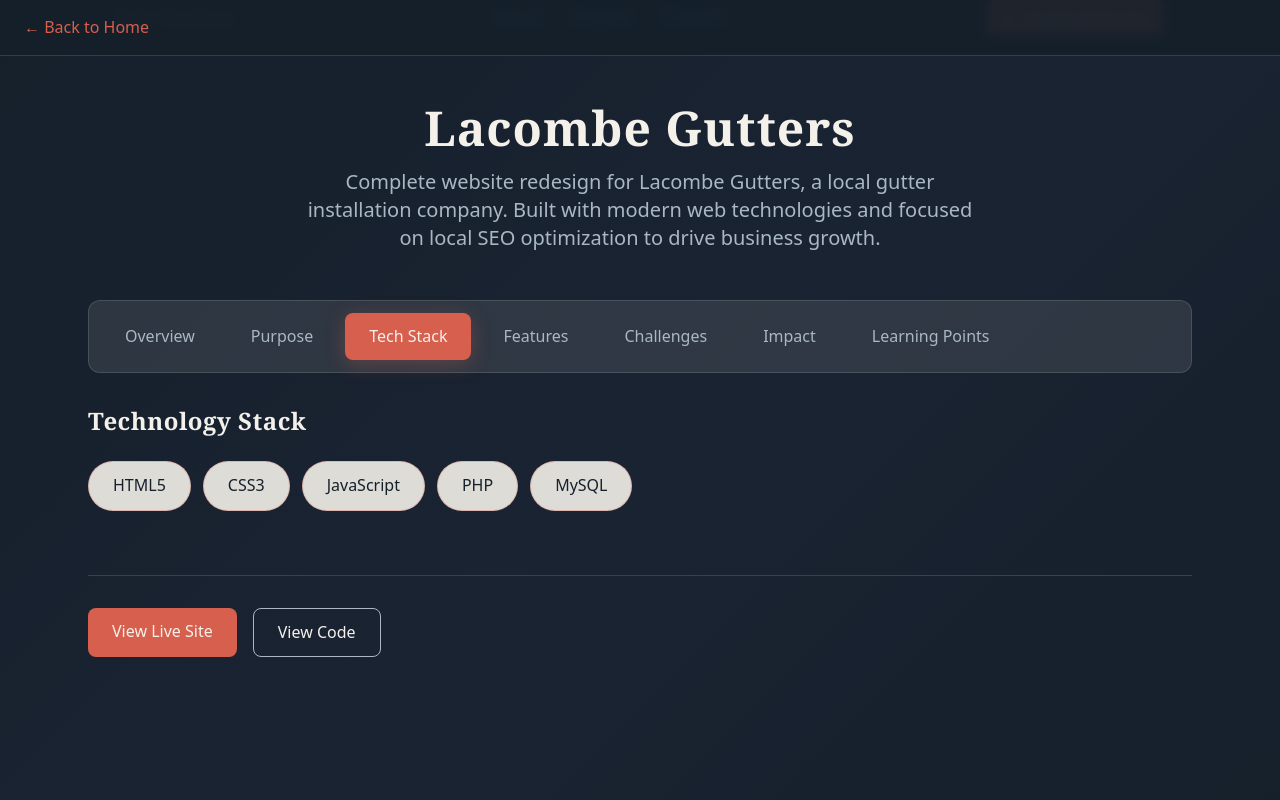
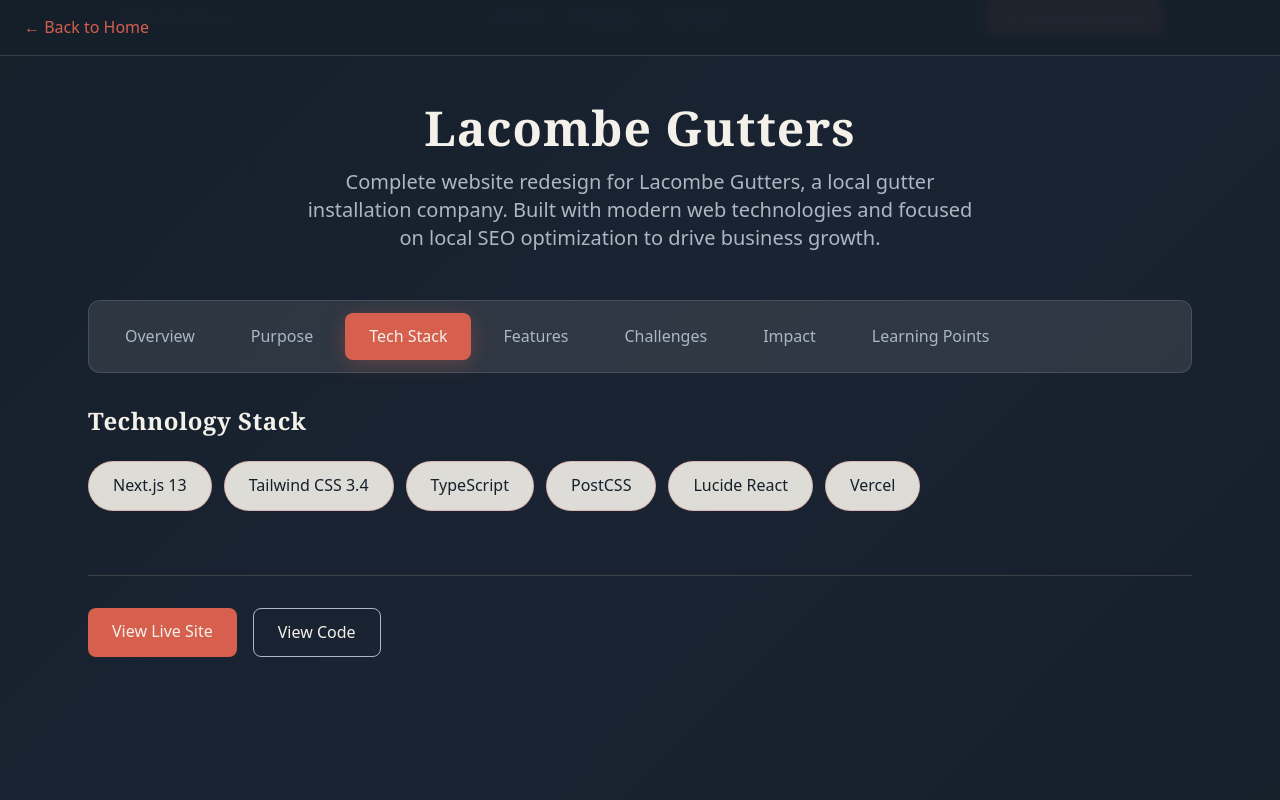
Before and after one commit to kobeSmallman/KobeSmallmanPortfolioSite, a Next.js app: page /projects/lacombe-gutters in a window 1280 px wide. Both pictures are taken after a click on the button "Tech Stack". Shown: the top 800 px of the page. Built offline with nearby package versions, Linux system fonts and the light colour scheme.

Commit message:
Fix tech stack display to use correct data from projects.ts (remove PHP/MySQL from Lacombe Gutters)

```diff
--- a/app/projects/[id]/ProjectDetailClient.tsx
+++ b/app/projects/[id]/ProjectDetailClient.tsx
@@ -1135,7 +1135,7 @@
             <div>
               <h3 className="text-2xl font-bold mb-6" style={{ color: '#F4F1EA' }}>Technology Stack</h3>
               <div className="flex flex-wrap gap-3">
-                {(detailedData?.techStack || project.stack).map((tech: string, index: number) => (
+                {project.stack.map((tech: string, index: number) => (
                   <motion.span
                     key={tech}
                     initial={{ opacity: 0, scale: 0 }}
```
